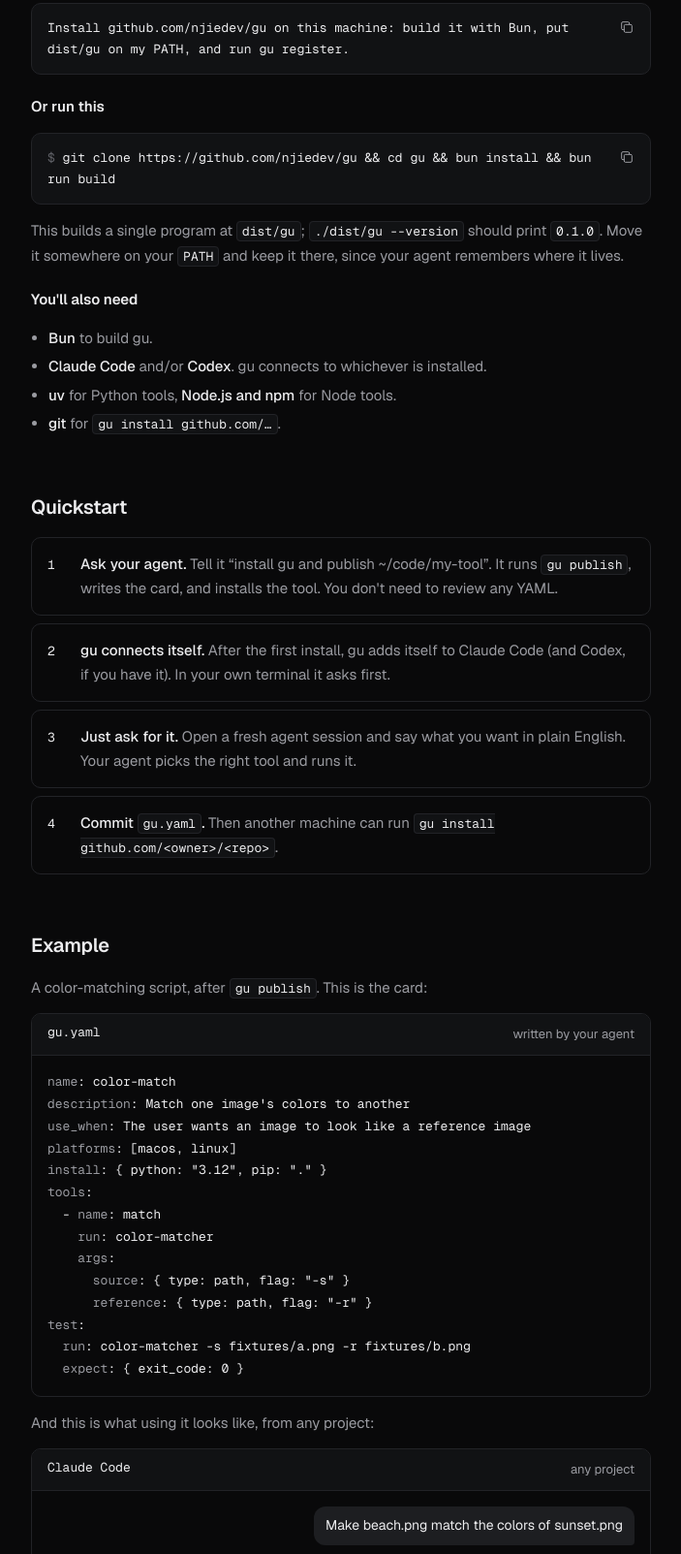
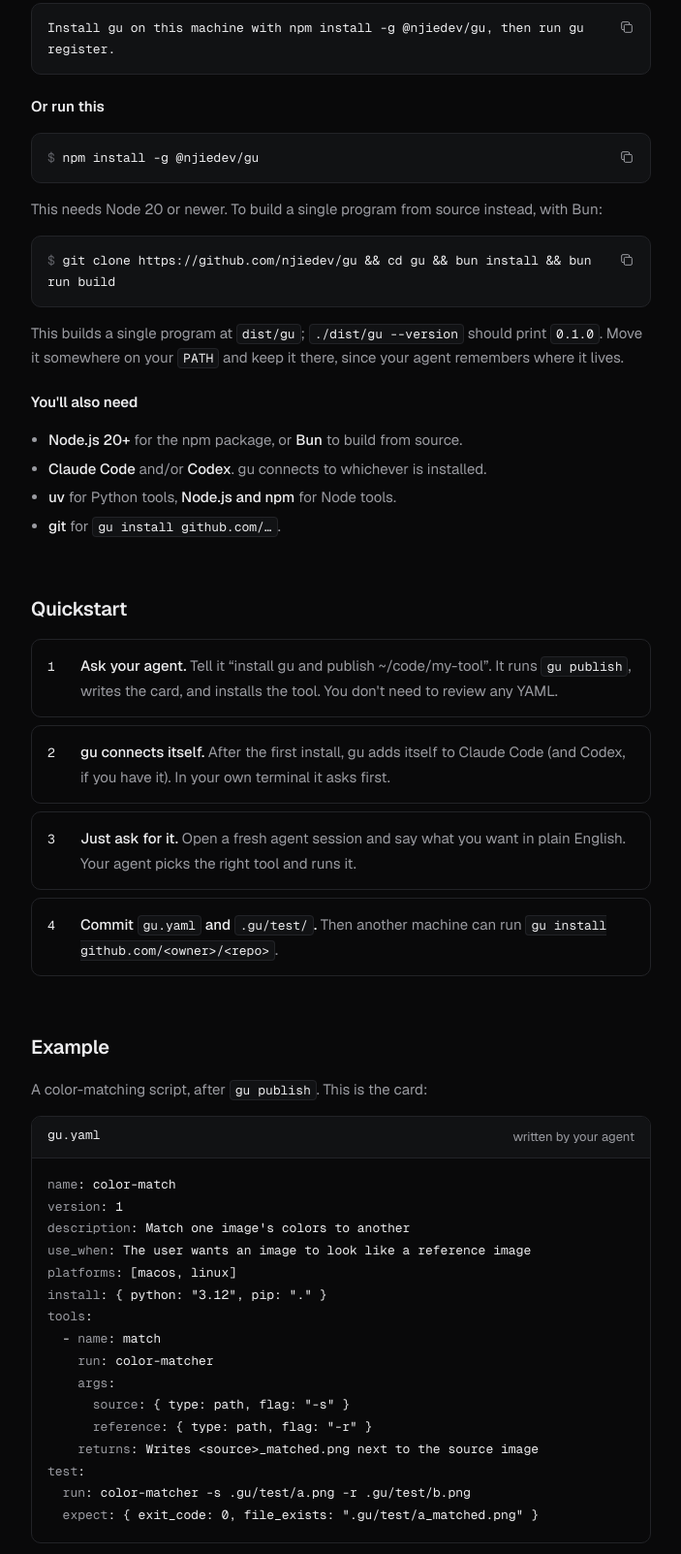
Before and after one commit to njiedev/gu, a website: page site/index.html in a window 1280 px wide. Shown: the part 691-2294 px from the top of the page at 97% size, without its empty margins (288-991 px from the left). Drawn offline with nearby package versions, Linux system fonts and the light colour scheme.

Commit message:
Site: npm install, a card that follows its own rules, new commands
- Install with npm install -g @njiedev/gu; building with Bun stays as the
  from-source option.
- The example card now has a version, says where output goes, keeps its
  fixtures under .gu/test/ and checks the real output, as gu asks of
  every card.
- List gu publish --yes, gu uninstall and install --yes; tell people to
  commit .gu/test/ along with gu.yaml.

```diff
--- a/site/index.html
+++ b/site/index.html
@@ -180,13 +180,15 @@
       <section id="install">
         <h2>Install</h2>
         <h3>Ask your coding agent</h3>
-        <div class="code"><span data-copy>Install github.com/njiedev/gu on this machine: build it with Bun, put dist/gu on my PATH, and run gu register.</span><button class="copy" type="button" aria-label="Copy"></button></div>
+        <div class="code"><span data-copy>Install gu on this machine with npm install -g @njiedev/gu, then run gu register.</span><button class="copy" type="button" aria-label="Copy"></button></div>
         <h3>Or run this</h3>
+        <div class="code"><span class="dim">$ </span><span data-copy>npm install -g @njiedev/gu</span><button class="copy" type="button" aria-label="Copy"></button></div>
+        <p>This needs Node 20 or newer. To build a single program from source instead, with Bun:</p>
         <div class="code"><span class="dim">$ </span><span data-copy>git clone https://github.com/njiedev/gu &amp;&amp; cd gu &amp;&amp; bun install &amp;&amp; bun run build</span><button class="copy" type="button" aria-label="Copy"></button></div>
         <p>This builds a single program at <code>dist/gu</code>; <code>./dist/gu --version</code> should print <code>0.1.0</code>. Move it somewhere on your <code>PATH</code> and keep it there, since your agent remembers where it lives.</p>
         <h3>You'll also need</h3>
         <ul class="plain">
-          <li><strong>Bun</strong> to build gu.</li>
+          <li><strong>Node.js 20+</strong> for the npm package, or <strong>Bun</strong> to build from source.</li>
           <li><strong>Claude Code</strong> and/or <strong>Codex</strong>. gu connects to whichever is installed.</li>
           <li><strong>uv</strong> for Python tools, <strong>Node.js and npm</strong> for Node tools.</li>
           <li><strong>git</strong> for <code>gu install github.com/…</code>.</li>
@@ -199,7 +201,7 @@
           <li><p><strong>Ask your agent.</strong> Tell it “install gu and publish ~/code/my-tool”. It runs <code>gu publish</code>, writes the card, and installs the tool. You don't need to review any YAML.</p></li>
           <li><p><strong>gu connects itself.</strong> After the first install, gu adds itself to Claude Code (and Codex, if you have it). In your own terminal it asks first.</p></li>
           <li><p><strong>Just ask for it.</strong> Open a fresh agent session and say what you want in plain English. Your agent picks the right tool and runs it.</p></li>
-          <li><p><strong>Commit <code>gu.yaml</code>.</strong> Then another machine can run <code>gu install github.com/&lt;owner&gt;/&lt;repo&gt;</code>.</p></li>
+          <li><p><strong>Commit <code>gu.yaml</code> and <code>.gu/test/</code>.</strong> Then another machine can run <code>gu install github.com/&lt;owner&gt;/&lt;repo&gt;</code>.</p></li>
         </ol>
       </section>
 
@@ -209,6 +211,7 @@
         <div class="example">
           <div class="example-bar"><strong>gu.yaml</strong><span>written by your agent</span></div>
 <pre><span class="key">name</span>: color-match
+<span class="key">version</span>: 1
 <span class="key">description</span>: Match one image's colors to another
 <span class="key">use_when</span>: The user wants an image to look like a reference image
 <span class="key">platforms</span>: [macos, linux]
@@ -219,9 +222,10 @@
     <span class="key">args</span>:
       <span class="key">source</span>: { type: path, flag: "-s" }
       <span class="key">reference</span>: { type: path, flag: "-r" }
+    <span class="key">returns</span>: Writes &lt;source&gt;_matched.png next to the source image
 <span class="key">test</span>:
-  <span class="key">run</span>: color-matcher -s fixtures/a.png -r fixtures/b.png
-  <span class="key">expect</span>: { exit_code: 0 }</pre>
+  <span class="key">run</span>: color-matcher -s .gu/test/a.png -r .gu/test/b.png
+  <span class="key">expect</span>: { exit_code: 0, file_exists: ".gu/test/a_matched.png" }</pre>
         </div>
         <p>And this is what using it looks like, from any project:</p>
         <div class="example">
@@ -240,9 +244,11 @@
           <tr><td>gu publish</td><td>Use the existing <code>gu.yaml</code>, or get one written, then install, test and connect. Exit code 2 means the card isn't written yet.</td></tr>
           <tr><td>gu publish --redraft</td><td>Ignore the existing <code>gu.yaml</code> and write a fresh one.</td></tr>
           <tr><td>gu publish --agent</td><td>Have your agent write the card even when an API key is set.</td></tr>
+          <tr><td>gu publish --yes</td><td>Don't ask for confirmation. Agents use this after writing the card.</td></tr>
           <tr><td>gu install &lt;folder&gt;</td><td>Install and test a folder that already has a <code>gu.yaml</code>.</td></tr>
-          <tr><td>gu install github.com/&lt;owner&gt;/&lt;repo&gt;</td><td>Clone a repo (optionally <code>@branch</code>, tag or commit), show what will run, and install every card in it.</td></tr>
-          <tr><td>gu status</td><td>List installed tools and any problems.</td></tr>
+          <tr><td>gu install github.com/&lt;owner&gt;/&lt;repo&gt;</td><td>Clone a repo (optionally <code>@branch</code>, tag or commit), show what will run, and install every card in it. Add <code>--yes</code> to skip the question.</td></tr>
+          <tr><td>gu uninstall &lt;name&gt;</td><td>Remove an installed tool.</td></tr>
+          <tr><td>gu status</td><td>List installed tools and any problems, including copies older than their source.</td></tr>
           <tr><td>gu register</td><td>Connect gu to Claude Code and Codex, or fix a stale path. Usually automatic.</td></tr>
           <tr><td>gu serve</td><td>The local MCP server your agent talks to. You won't usually run this yourself.</td></tr>
         </table>
```
